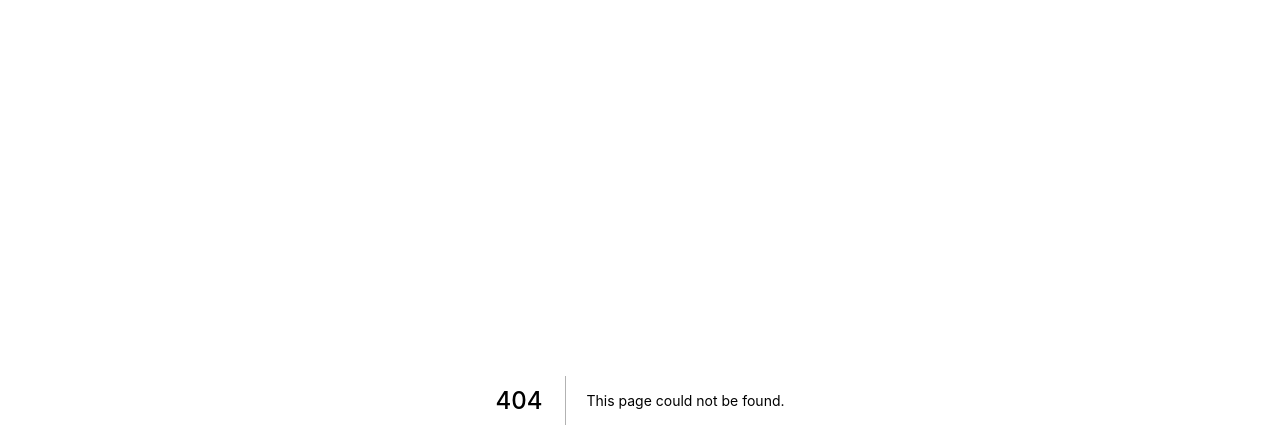
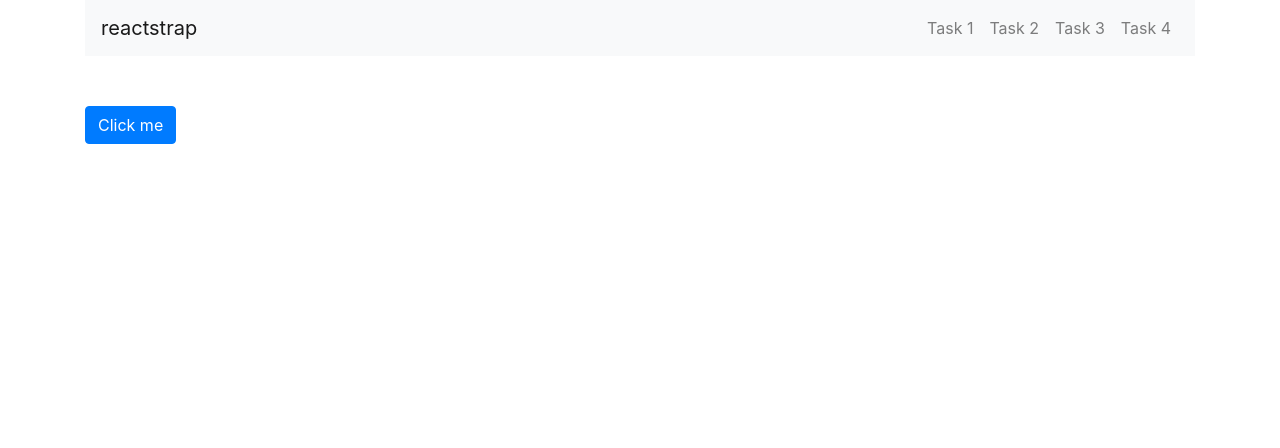
Before and after one commit to marchik88/webscopeio, a Next.js app: page /task2 in a window 1280 px wide. Before the commit this address had no page. Shown: the top 448 px of the page. Built offline with nearby package versions, Linux system fonts and the light colour scheme.

Commit message:
feat: add task2 page

```diff
--- /dev/null
+++ b/pages/task2.tsx
@@ -0,0 +1,38 @@
+import React from "react";
+import { Button, Container, Col, Row } from "reactstrap";
+import * as Rx from "rxjs";
+import { filter, map, buffer, debounceTime } from "rxjs/operators";
+import Screen from "../components/Screen";
+
+const onDblClick = (e: React.SyntheticEvent): void => {
+  const target = e.target as HTMLInputElement;
+  const mouse$ = Rx.fromEvent(target, "click");
+
+  const buff$ = mouse$.pipe(debounceTime(250));
+
+  const click$ = mouse$.pipe(
+    buffer(buff$),
+    map(list => {
+      return list.length;
+    }),
+    filter(x => x === 2)
+  );
+
+  click$.subscribe(() => {
+    console.log("doubleclick");
+  });
+};
+
+export default () => (
+  <Screen>
+    <Container>
+      <Row>
+        <Col lg="2">
+          <Button color="primary" onClick={onDblClick}>
+            Click me
+          </Button>
+        </Col>
+      </Row>
+    </Container>
+  </Screen>
+);
```
